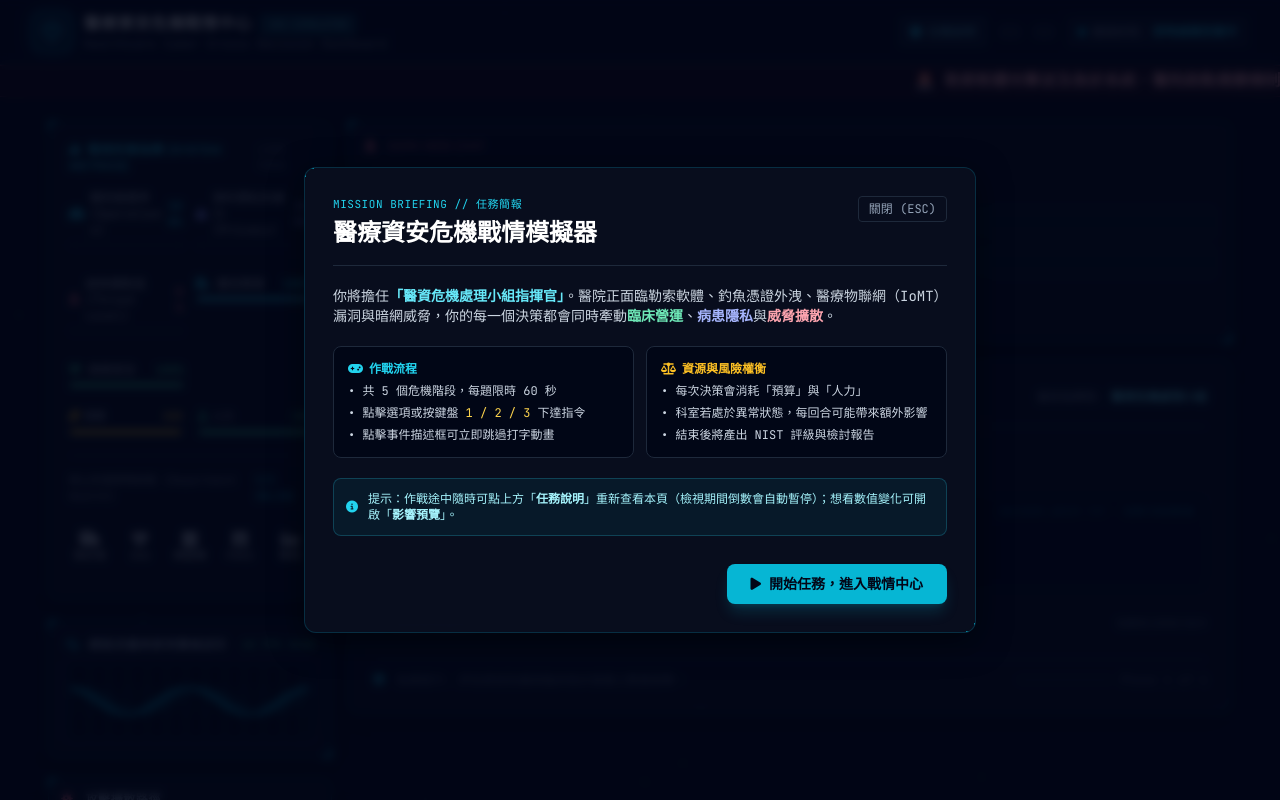
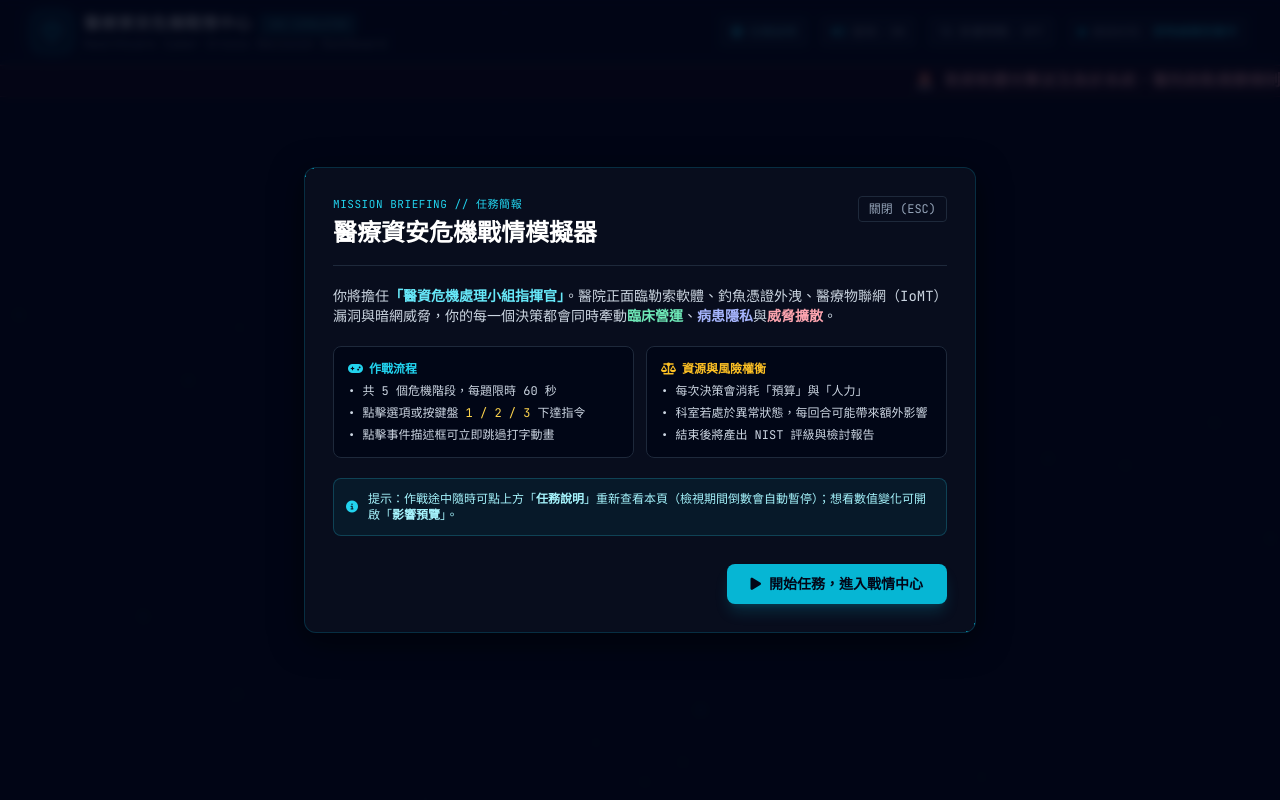
Before and after one commit to liuyuxian724/Medical-Cyber-Crisis-Simulator, a plain HTML site: page index.html in a window 1280 px wide. Shown: the top 800 px of the page. Drawn offline with nearby package versions, Linux system fonts and the light colour scheme; animation ran at ten frames a second.

Commit message:
Add files via upload

```diff
--- a/index.html
+++ b/index.html
@@ -301,6 +301,13 @@
       max-width: 100%;
       display: block;
     }
+
+    /* 保持桌面版寬度基準，由腳本等比例縮放 */
+    #app-scale-root {
+      width: 1280px;
+      min-height: 100vh;
+      transform-origin: top center;
+    }
   </style>
 </head>
 
@@ -343,12 +350,14 @@
 
         <button id="audio-btn" onclick="toggleAudio()"
           class="px-2.5 py-1.5 rounded bg-slate-900 hover:bg-slate-800 border border-slate-700 text-slate-300 transition-all flex items-center gap-1.5 shrink-0">
-          <!-- 保留原本裡面的 icon 與 span -->
+          <i id="audio-icon" class="fa-solid fa-volume-high text-cyan-400"></i>
+          <span id="audio-label">音效: ON</span>
         </button>
 
         <button id="hint-btn" onclick="toggleHints()"
           class="px-2.5 py-1.5 rounded bg-slate-900 hover:bg-slate-800 border border-slate-700 text-slate-300 transition-all flex items-center gap-1.5 shrink-0">
-          <!-- 保留原本裡面的 icon 與 span -->
+          <i id="hint-icon" class="fa-solid fa-eye-slash text-slate-500"></i>
+          <span id="hint-label">影響預覽: OFF</span>
         </button>
 
         <!-- 連線狀態標籤在超窄手機（<400px）上縮成精簡樣式 -->
@@ -371,6 +380,7 @@
       🚨 醫療資安戰情中心啟動中　　🚨 PACS影像系統傳輸異常　　🚨 EMR疑似遭未授權存取　　🚨 勒索軟體活動持續監測中　　🚨 SOC事件等級提升至 Level 3
     </div>
   </div>
+  <div id="app-scale-root" class="w-full flex-1 flex flex-col"></div>
   <!-- Main Grid Dashboard -->
   <main
     class="max-w-[95vw] mx-auto px-2 lg:px-4 py-6 w-full flex-1 grid grid-cols-1 lg:grid-cols-12 gap-4 z-10 relative">
@@ -772,6 +782,7 @@
     </section>
 
   </main>
+  </div>
 
   <div id="toast" role="status"
     class="fixed bottom-6 left-1/2 -translate-x-1/2 z-[60] px-4 py-2 rounded bg-cyan-950 border border-cyan-500 text-cyan-200 text-xs font-mono opacity-0 pointer-events-none">
@@ -2622,26 +2633,7 @@ ${document.getElementById('report-ai-feedback').innerText.replace(/<[^>]+>/g, ''
       if (navigator.clipboard) navigator.clipboard.writeText(reportText).then(() => showToast(msg)).catch(fallback);
       else fallback();
     }
-    let skipIntroOnNextLoad = false;
-
-    function openIntro() {
-      sound.playClick();
-      document.getElementById('intro-modal')?.classList.remove('hidden');
-    }
-
-    function closeIntro() {
-      const cb = document.getElementById('skip-intro-checkbox');
-      if (cb && cb.checked) skipIntroOnNextLoad = true;
-      sound.playClick();
-      document.getElementById('intro-modal')?.classList.add('hidden');
-    }
-
-    document.addEventListener('keydown', (e) => {
-      if (e.key === 'Escape') {
-        const modal = document.getElementById('intro-modal');
-        if (modal && !modal.classList.contains('hidden')) closeIntro();
-      }
-    });
+
     let gameStarted = false;
 
     function openIntro() {
@@ -2671,6 +2663,30 @@ ${document.getElementById('report-ai-feedback').innerText.replace(/<[^>]+>/g, ''
         if (modal && !modal.classList.contains('hidden')) closeIntro();
       }
     });
+    function applyProportionalScale() {
+      const root = document.getElementById('app-scale-root');
+      if (!root) return;
+
+      const baseWidth = 1280; // 桌機基準寬度，可依喜好微調
+      const viewportWidth = window.innerWidth;
+
+      // 平板與中小螢幕（640px ~ 1279px）等比例縮放；超窄手機（< 640px）維持直向好按
+      if (viewportWidth >= 640 && viewportWidth < baseWidth) {
+        const scale = viewportWidth / baseWidth;
+        root.style.transform = `scale(${scale})`;
+        root.style.width = `${baseWidth}px`;
+        document.body.style.height = `${root.getBoundingClientRect().height}px`;
+        document.body.style.overflowX = 'hidden';
+      } else {
+        root.style.transform = 'scale(1)';
+        root.style.width = '100%';
+        document.body.style.height = 'auto';
+        document.body.style.overflowX = 'hidden';
+      }
+    }
+
+    window.addEventListener('resize', applyProportionalScale);
+    window.addEventListener('DOMContentLoaded', applyProportionalScale);
   </script>
   <!-- 戰情任務 Intro 彈窗 -->
   <div id="intro-modal"
```
